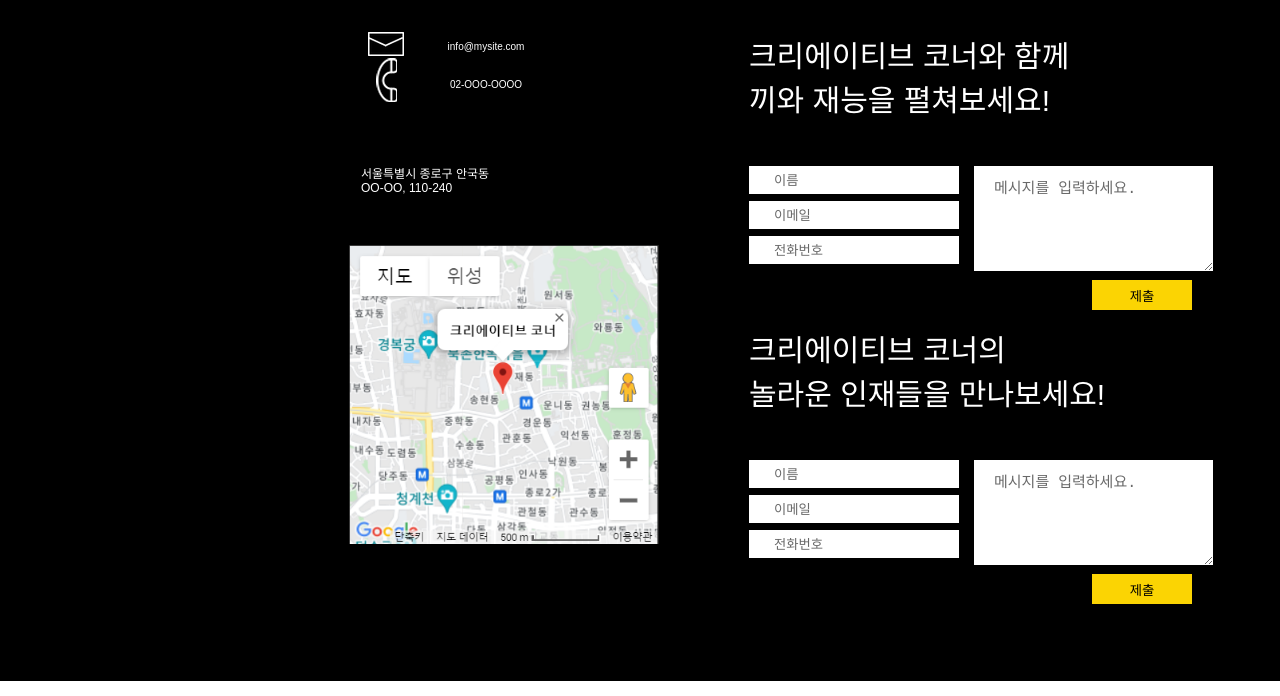
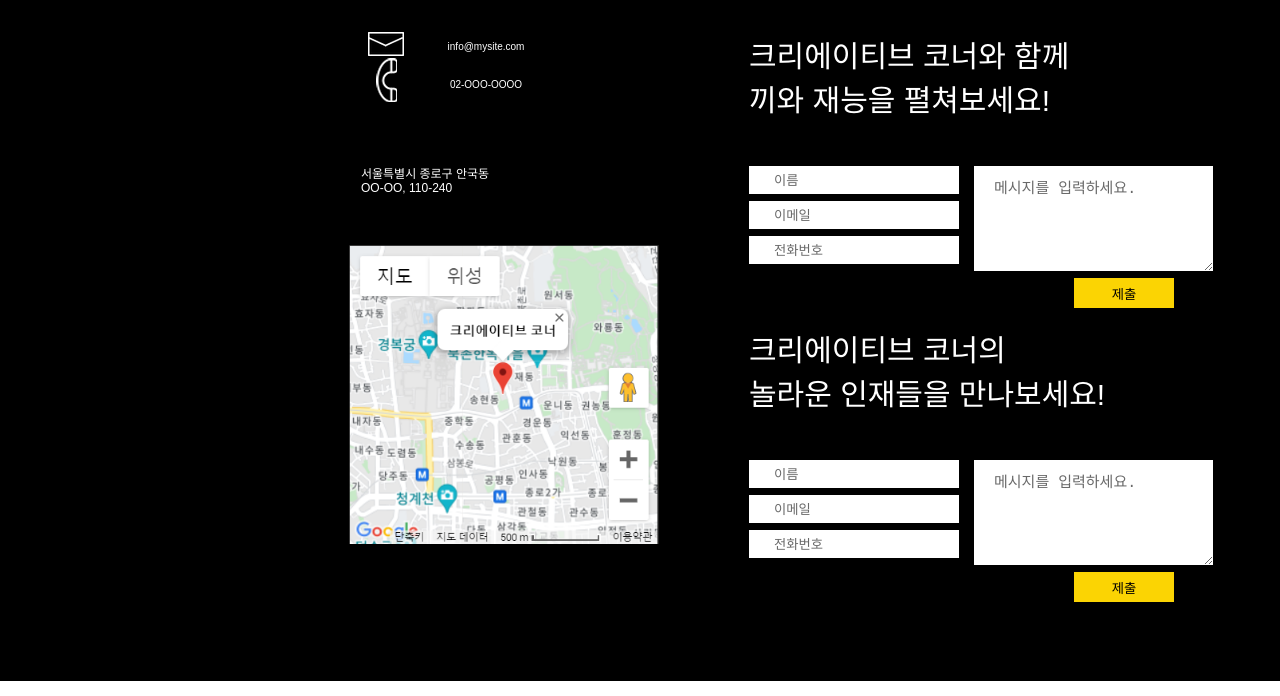
Before and after one commit to html-2/wix, a plain HTML site: page index.html in a window 1280 px wide. Shown: the part 1984-2680 px from the top of the page. Drawn offline with Linux system fonts and the light colour scheme.

Commit message:
Update style.css

```diff
--- a/style.css
+++ b/style.css
@@ -1003,7 +1003,7 @@ textarea::placeholder{
     width: 100px;
     height: 30px;
     border-style: none;
-    margin: 7px
+    margin: 5px 25px;
 }
 
 
```
